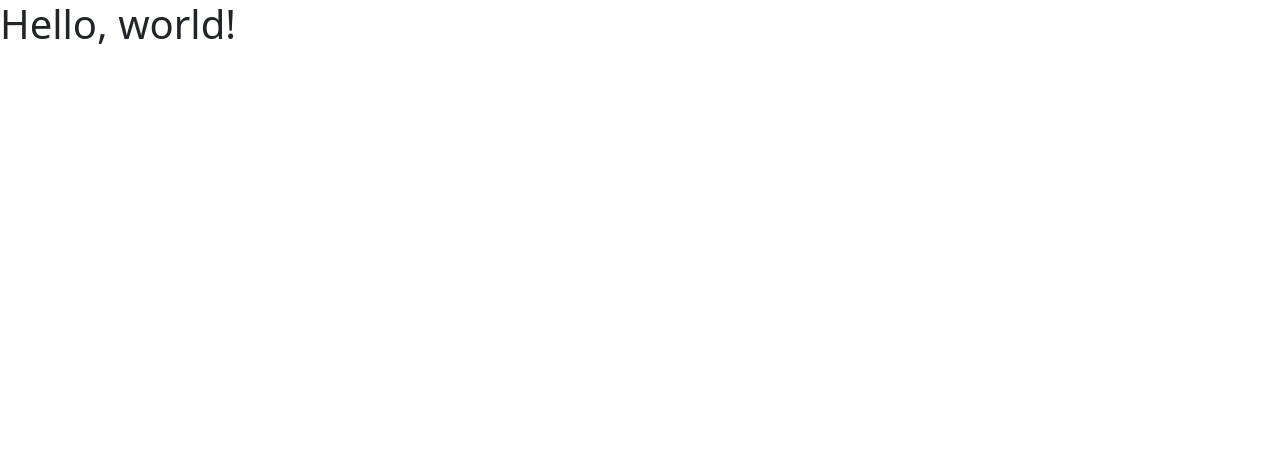
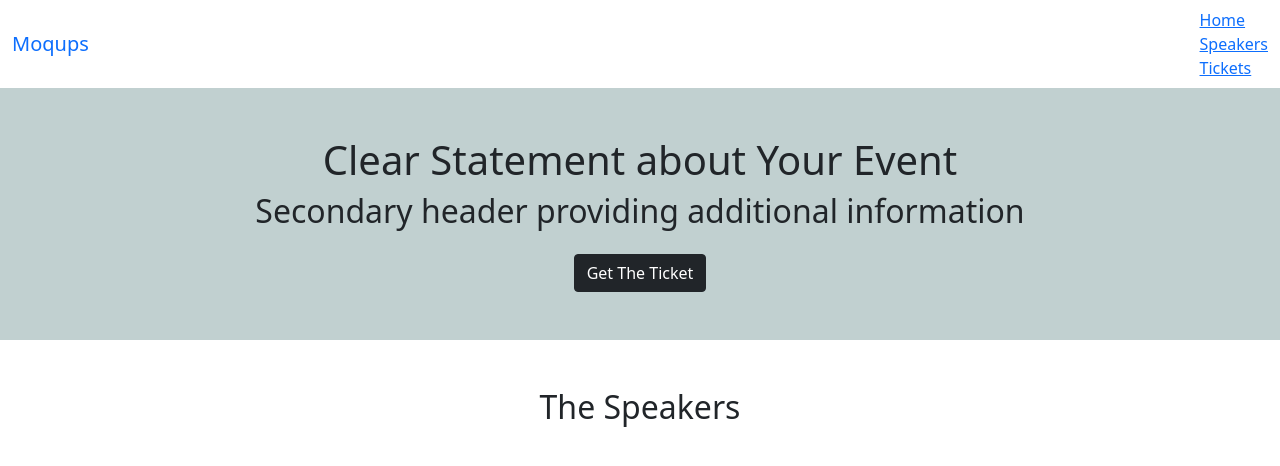
Before and after one commit to TaycHines13/event-landing-page-TH, a plain HTML site: page index.html in a window 1280 px wide. Drawn offline with nearby package versions, Linux system fonts and the light colour scheme.

Commit message:
edited the jumbotron portion on daily challenge branch

```diff
--- a/CSS/style.css
+++ b/CSS/style.css
@@ -0,0 +1,3 @@
+.jumbotron{
+    background-color: rgb(193, 208, 208);
+}
--- a/index.html
+++ b/index.html
@@ -9,20 +9,39 @@
     <link href="https://cdn.jsdelivr.net/npm/bootstrap@5.1.3/dist/css/bootstrap.min.css" rel="stylesheet" integrity="sha384-1BmE4kWBq78iYhFldvKuhfTAU6auU8tT94WrHftjDbrCEXSU1oBoqyl2QvZ6jIW3" crossorigin="anonymous">
     <link rel="stylesheet" href="./CSS/style.css">
 
-    <title>Hello, world!</title>
+    <title>Event Landing Page</title>
   </head>
+  <header>
+    <nav class="navbar navbar-default">
+      <div class="container-fluid">
+        <div class="navbar-header">
+          <a class="navbar-brand" href="#">Moqups</a>
+        </div>
+        <ul class="nav navbar-nav">
+          <li class="active"><a href="#">Home</a></li>
+          <li><a href="#">Speakers</a></li>
+          <li><a href="#">Tickets</a></li>
+          <li><a href="#"></a></li>
+        </ul>
+      </div>
+    </nav>
+  </header>
   <body>
-    <h1>Hello, world!</h1>
 
-    <!-- Optional JavaScript; choose one of the two! -->
-
-    <!-- Option 1: Bootstrap Bundle with Popper -->
+  <!-- Option 1: Bootstrap Bundle with Popper -->
     <script src="https://cdn.jsdelivr.net/npm/bootstrap@5.1.3/dist/js/bootstrap.bundle.min.js" integrity="sha384-ka7Sk0Gln4gmtz2MlQnikT1wXgYsOg+OMhuP+IlRH9sENBO0LRn5q+8nbTov4+1p" crossorigin="anonymous"></script>
 
-    <!-- Option 2: Separate Popper and Bootstrap JS -->
-    <!--
-    <script src="https://cdn.jsdelivr.net/npm/@popperjs/core@2.10.2/dist/umd/popper.min.js" integrity="sha384-7+zCNj/IqJ95wo16oMtfsKbZ9ccEh31eOz1HGyDuCQ6wgnyJNSYdrPa03rtR1zdB" crossorigin="anonymous"></script>
-    <script src="https://cdn.jsdelivr.net/npm/bootstrap@5.1.3/dist/js/bootstrap.min.js" integrity="sha384-QJHtvGhmr9XOIpI6YVutG+2QOK9T+ZnN4kzFN1RtK3zEFEIsxhlmWl5/YESvpZ13" crossorigin="anonymous"></script>
-    -->
+
+      <div class="jumbotron jumbotron-fluid  p-5 text-dark text-center">
+        <div class="container"></div>
+        <h1>Clear Statement about Your Event </h1>
+        <h2>Secondary header providing additional information</h2>
+        <button type="button" class="btn btn-dark mt-3">Get The Ticket</button>
+      </div>
+
+    </div>
+
+    <h2 class="text-center mt-5">The Speakers</h2>
+
   </body>
 </html>
```
